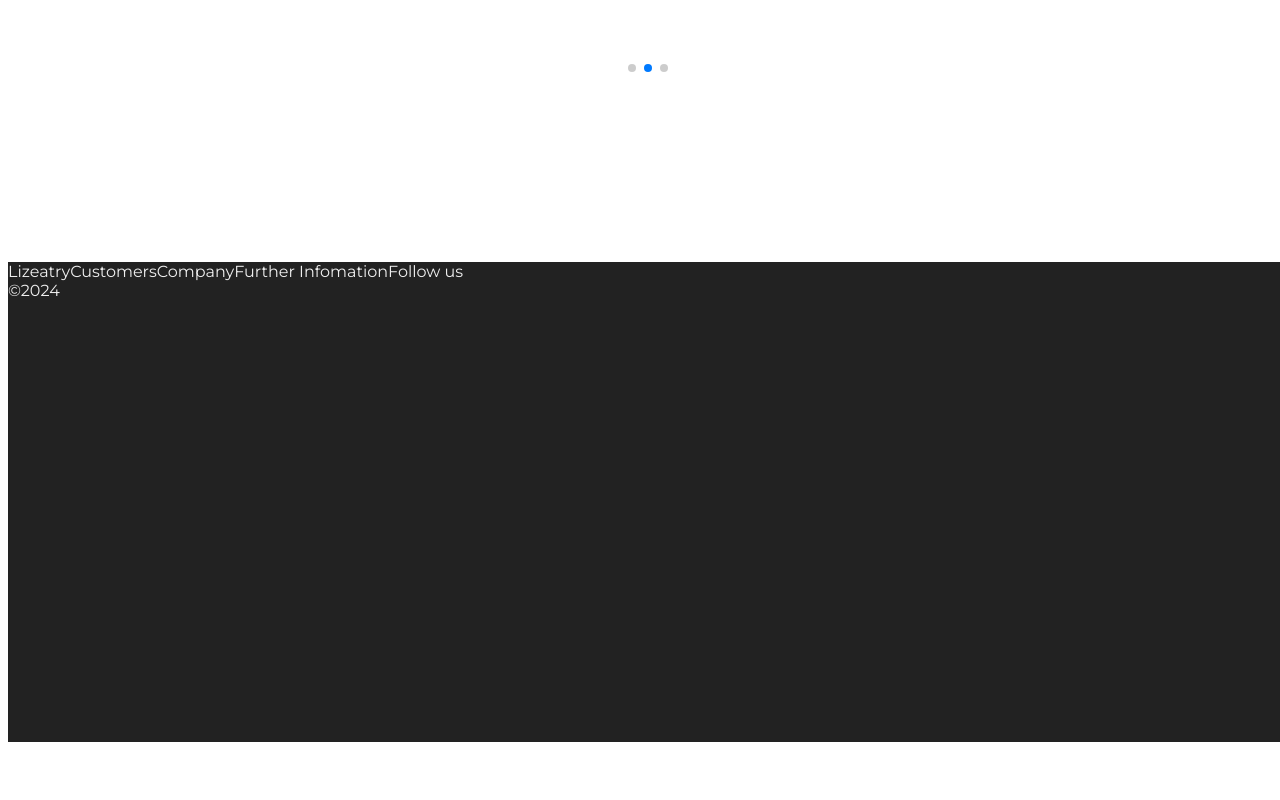
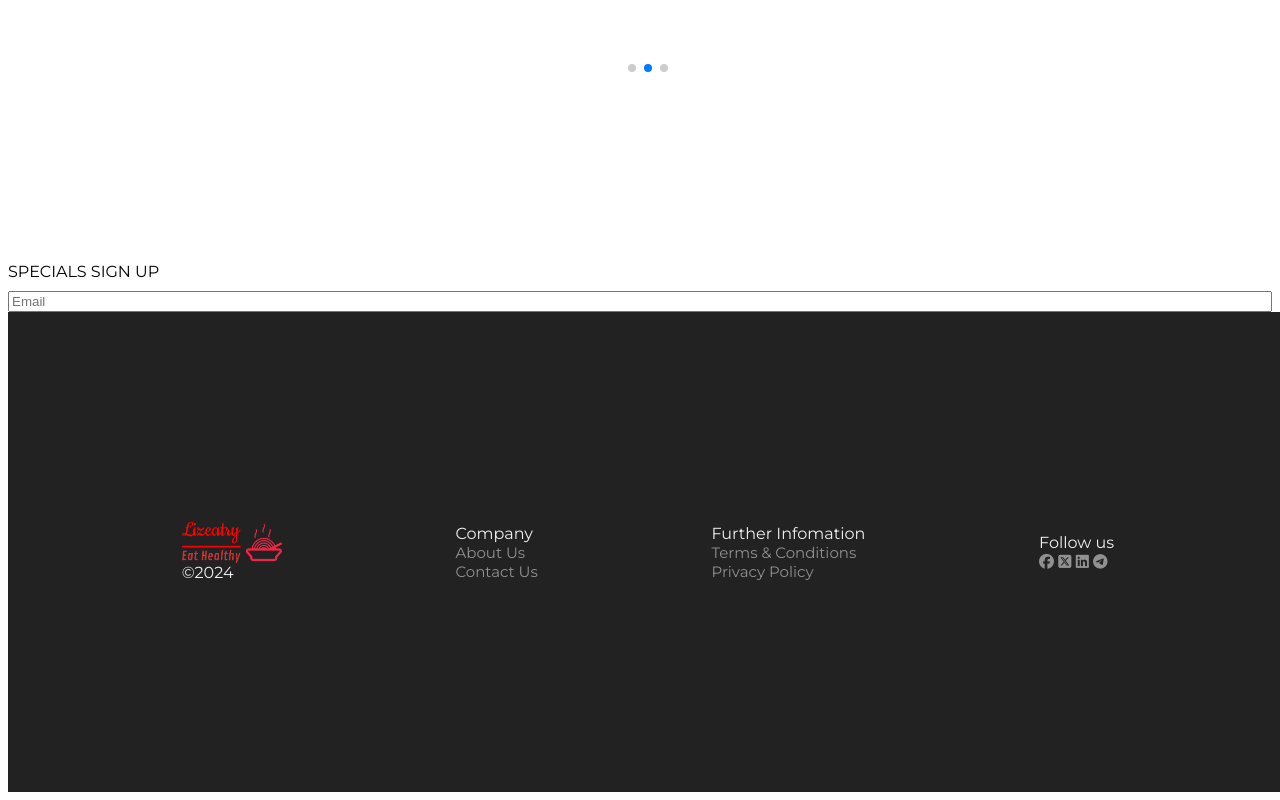
Before and after one commit to bethheal/lizeatry, a plain HTML site: page index.html in a window 1280 px wide. Shown: the part 6021-6821 px from the top of the page. Before the commit the page ends 6771 px from the top, so only its background shows below. Drawn offline with nearby package versions, Linux system fonts and the light colour scheme; files whose address does not match are found by name.

Commit message:
added features to footer

```diff
--- a/css/style.css
+++ b/css/style.css
@@ -404,9 +404,34 @@
     background-color: #222222;
     color: #EFEFEF;
     display: flex;
+    justify-content: center;
+    align-items: center;
+    justify-content: space-evenly;
   }
+
+
 
   #copyright {
     display: flex;
     flex-direction: column;
   }
+ #footer-section .sub{
+    display: flex;
+    flex-direction: column;
+ }
+
+ #footer-section a{
+    text-decoration: none;
+    color: #929092;
+    text-transform: capitalize;
+    font-size: 15px;
+ }
+
+ #footer-section a:hover{
+    color: #FFFFF1;
+ }
+
+ /* #email-signup{
+    display: flex;
+    flex-direction: column;
+ } */
--- a/index.html
+++ b/index.html
@@ -17,7 +17,7 @@
 
 <body>
   <nav>
-    <img id="logo" src="./assets/logo/logo-no-background.png" alt="Lizeatry logo" />
+    <img class="logo" id="logo" src="./assets/logo/logo-no-background.png" alt="Lizeatry logo" />
     <div id="nav-links">
       <a class="nav-links" href=""><span>Home</span></a>
       <a class="nav-links" href=""><span>Menu</span></a>
@@ -259,15 +259,38 @@
     </div>
   </section>
 
+
+  <section id="email-signup">
+    <form class="form-item">
+      <label for="email"> SPECIALS SIGN UP </label>
+      <input id="email" placeholder="Email" type="email">
+    </form>
+  </section>
+
   <section id="footer-section">
-    <div id="copyright">
-      Lizeatry
+    <div id="copyright" >
+      <img  id="logo" src="./assets/logo/logo-no-background.png" alt="Lizeatry logo" />
       <span>©2024</span>
     </div>
-    <div>Customers</div>
-    <div>Company</div>
-    <div>Further Infomation</div>
-    <div>Follow us</div>
+    <div id="company" class="sub">
+      Company
+      <a href=""><span>About us</span></a>
+      <a href=""><span>Contact us</span></a>
+    </div>
+    <div id="futher-info" class="sub">
+      Further Infomation
+      <a href=""><span>Terms & Conditions</span></a>
+      <a href=""><span>Privacy Policy</span></a>
+    </div>
+    <div id="ff-us">
+      Follow us
+      <div id="icons">
+        <a href=""><i class="fa-brands fa-facebook"></i></a>
+        <a href=""><i class="fa-brands fa-square-x-twitter"></i></a>
+        <a href=""><i class="fa-brands fa-linkedin"></i></a>
+        <a href=""><i class="fa-brands fa-telegram"></i></a>
+      </div>
+    </div>
 
   </section>
 
```
Also changed, not shown: script/script.js (renamed from script.js).
